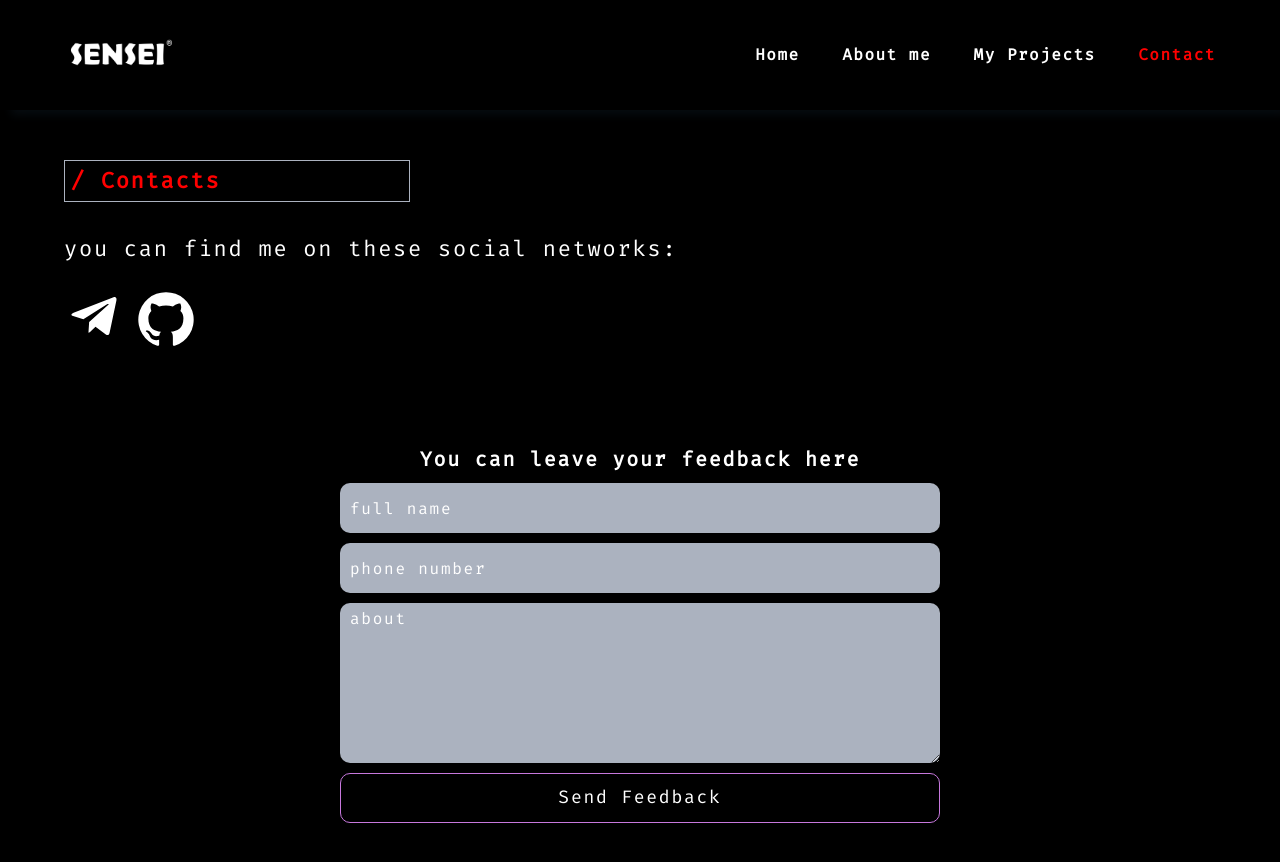
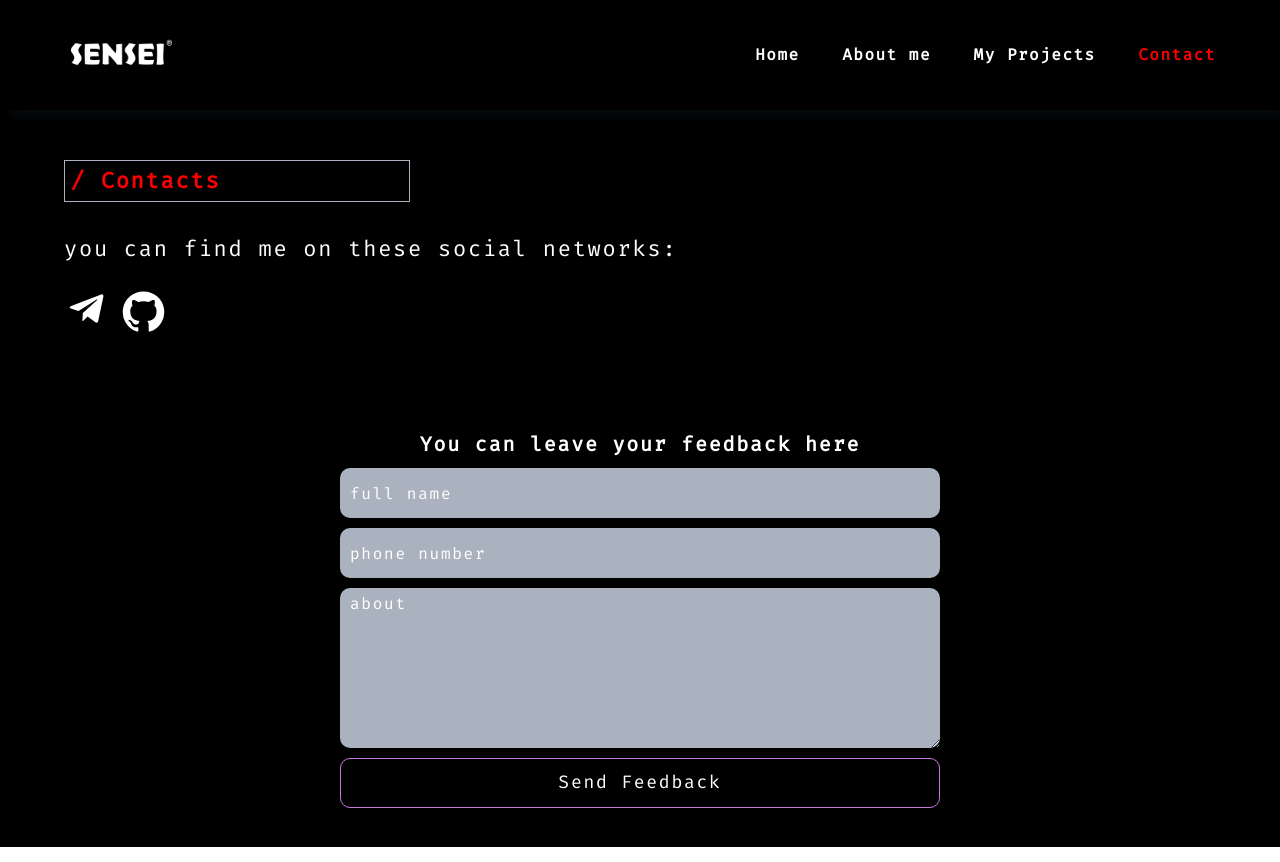
Before and after one commit to for-you-sensei/portfolio, a React (Create React App) app: page /contact in a window 1280 px wide. Built offline with nearby package versions, Linux system fonts and the light colour scheme.

Commit message:
fixed css

```diff
--- a/src/Components/AboutCard/AboutCard.css
+++ b/src/Components/AboutCard/AboutCard.css
@@ -47,8 +47,8 @@
 }
 
 .home-social-link > svg {
-  width: 60px;
-  height: 60px;
+  width: 45px;
+  height: 45px;
   transition: 0.2s;
 }
 
@@ -83,8 +83,8 @@
   }
 
   .home-social-link > svg {
-    width: 50px;
-    height: 50px;
+    width: 40px;
+    height: 40px;
   }
 }
 
@@ -113,8 +113,8 @@
   }
 
   .home-social-link > svg {
-    width: 40px;
-    height: 40px;
+    width: 35px;
+    height: 35px;
   }
 }
 
```
